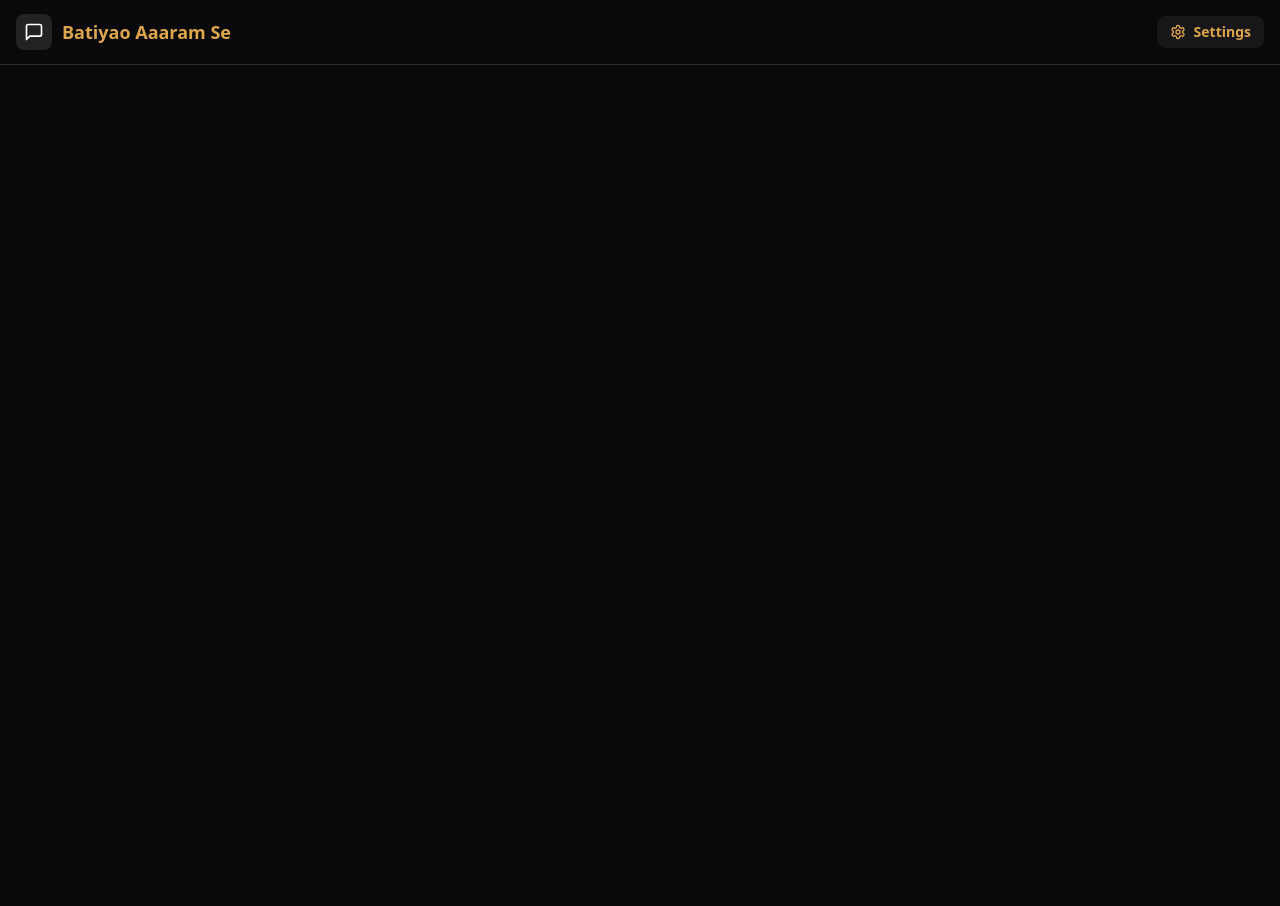
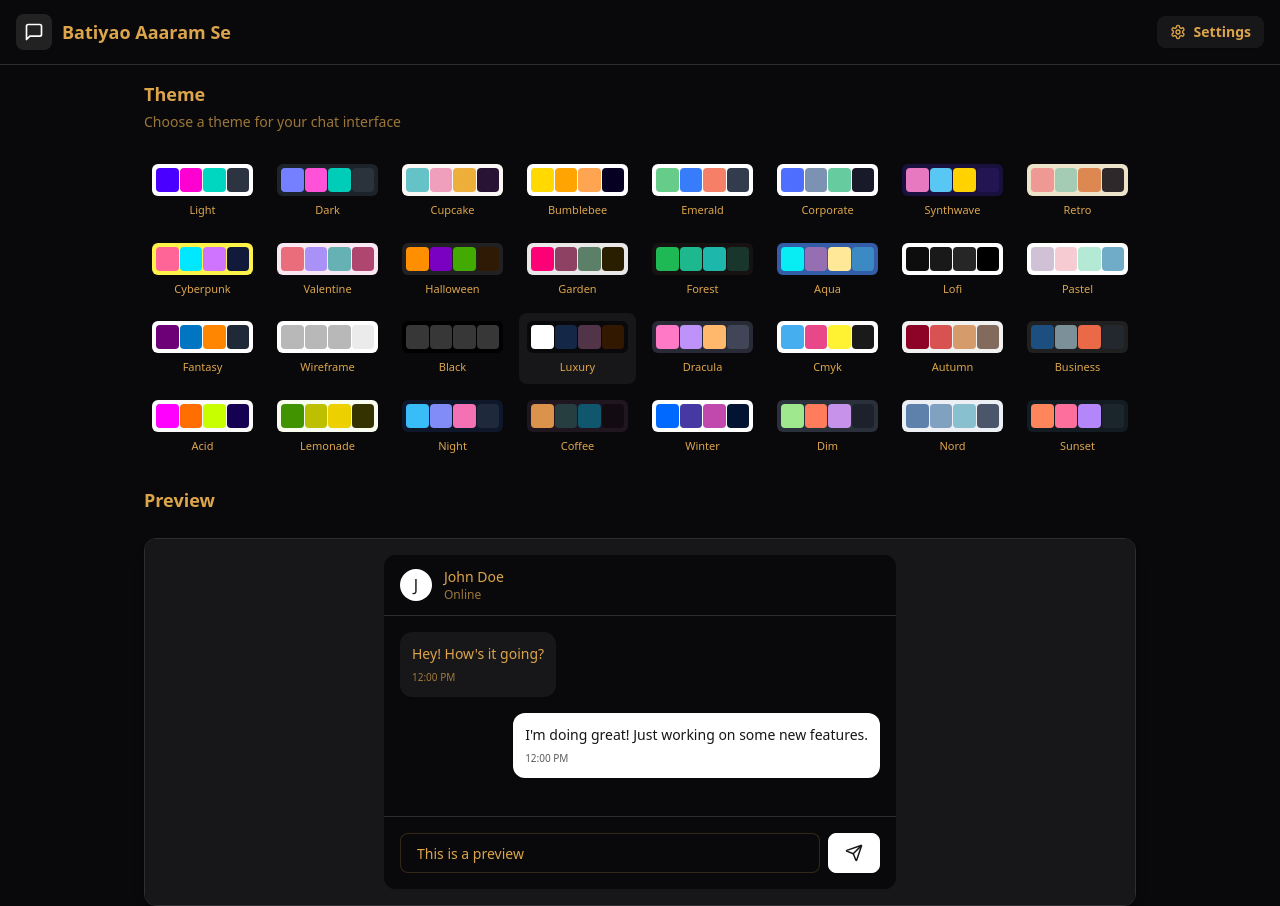
Before and after one commit to hardik18-hk19/Batiyao-Aaram-Se, a React (Vite) app in the folder frontend/: page /settings in a window 1280 px wide. Before the commit the page ends 800 px from the top, so only its background shows below. Built offline with nearby package versions, Linux system fonts and the light colour scheme; no server answers.

Commit message:
Created Settings Page to control theme and a preview of the messages

```diff
--- a/frontend/src/pages/SettingsPage.jsx
+++ b/frontend/src/pages/SettingsPage.jsx
@@ -1,7 +1,135 @@
-import React from "react";
+import { THEMES } from "../constants";
+import { useThemeStore } from "../store/useThemeStore";
+import { Send } from "lucide-react";
+
+const PREVIEW_MESSAGES = [
+  { id: 1, content: "Hey! How's it going?", isSent: false },
+  {
+    id: 2,
+    content: "I'm doing great! Just working on some new features.",
+    isSent: true,
+  },
+];
 
 const SettingsPage = () => {
-  return <div>SettingsPage</div>;
+  const { theme, setTheme } = useThemeStore();
+
+  return (
+    <div className="h-screen container mx-auto px-4 pt-20 max-w-5xl">
+      <div className="space-y-6">
+        <div className="flex flex-col gap-1">
+          <h2 className="text-lg font-semibold">Theme</h2>
+          <p className="text-sm text-base-content/70">
+            Choose a theme for your chat interface
+          </p>
+        </div>
+
+        <div className="grid grid-cols-4 sm:grid-cols-6 md:grid-cols-8 gap-2">
+          {THEMES.map((t) => (
+            <button
+              key={t}
+              className={`
+                group flex flex-col items-center gap-1.5 p-2 rounded-lg transition-colors
+                ${theme === t ? "bg-base-200" : "hover:bg-base-200/50"}
+              `}
+              onClick={() => setTheme(t)}
+            >
+              <div
+                className="relative h-8 w-full rounded-md overflow-hidden"
+                data-theme={t}
+              >
+                <div className="absolute inset-0 grid grid-cols-4 gap-px p-1">
+                  <div className="rounded bg-primary"></div>
+                  <div className="rounded bg-secondary"></div>
+                  <div className="rounded bg-accent"></div>
+                  <div className="rounded bg-neutral"></div>
+                </div>
+              </div>
+              <span className="text-[11px] font-medium truncate w-full text-center">
+                {t.charAt(0).toUpperCase() + t.slice(1)}
+              </span>
+            </button>
+          ))}
+        </div>
+
+        {/* Preview Section */}
+        <h3 className="text-lg font-semibold mb-3">Preview</h3>
+        <div className="rounded-xl border border-base-300 overflow-hidden bg-base-100 shadow-lg">
+          <div className="p-4 bg-base-200">
+            <div className="max-w-lg mx-auto">
+              {/* Mock Chat UI */}
+              <div className="bg-base-100 rounded-xl shadow-sm overflow-hidden">
+                {/* Chat Header */}
+                <div className="px-4 py-3 border-b border-base-300 bg-base-100">
+                  <div className="flex items-center gap-3">
+                    <div className="w-8 h-8 rounded-full bg-primary flex items-center justify-center text-primary-content font-medium">
+                      J
+                    </div>
+                    <div>
+                      <h3 className="font-medium text-sm">John Doe</h3>
+                      <p className="text-xs text-base-content/70">Online</p>
+                    </div>
+                  </div>
+                </div>
+
+                {/* Chat Messages */}
+                <div className="p-4 space-y-4 min-h-[200px] max-h-[200px] overflow-y-auto bg-base-100">
+                  {PREVIEW_MESSAGES.map((message) => (
+                    <div
+                      key={message.id}
+                      className={`flex ${
+                        message.isSent ? "justify-end" : "justify-start"
+                      }`}
+                    >
+                      <div
+                        className={`
+                          max-w-[80%] rounded-xl p-3 shadow-sm
+                          ${
+                            message.isSent
+                              ? "bg-primary text-primary-content"
+                              : "bg-base-200"
+                          }
+                        `}
+                      >
+                        <p className="text-sm">{message.content}</p>
+                        <p
+                          className={`
+                            text-[10px] mt-1.5
+                            ${
+                              message.isSent
+                                ? "text-primary-content/70"
+                                : "text-base-content/70"
+                            }
+                          `}
+                        >
+                          12:00 PM
+                        </p>
+                      </div>
+                    </div>
+                  ))}
+                </div>
+
+                {/* Chat Input */}
+                <div className="p-4 border-t border-base-300 bg-base-100">
+                  <div className="flex gap-2">
+                    <input
+                      type="text"
+                      className="input input-bordered flex-1 text-sm h-10"
+                      placeholder="Type a message..."
+                      value="This is a preview"
+                      readOnly
+                    />
+                    <button className="btn btn-primary h-10 min-h-0">
+                      <Send size={18} />
+                    </button>
+                  </div>
+                </div>
+              </div>
+            </div>
+          </div>
+        </div>
+      </div>
+    </div>
+  );
 };
-
 export default SettingsPage;
```
